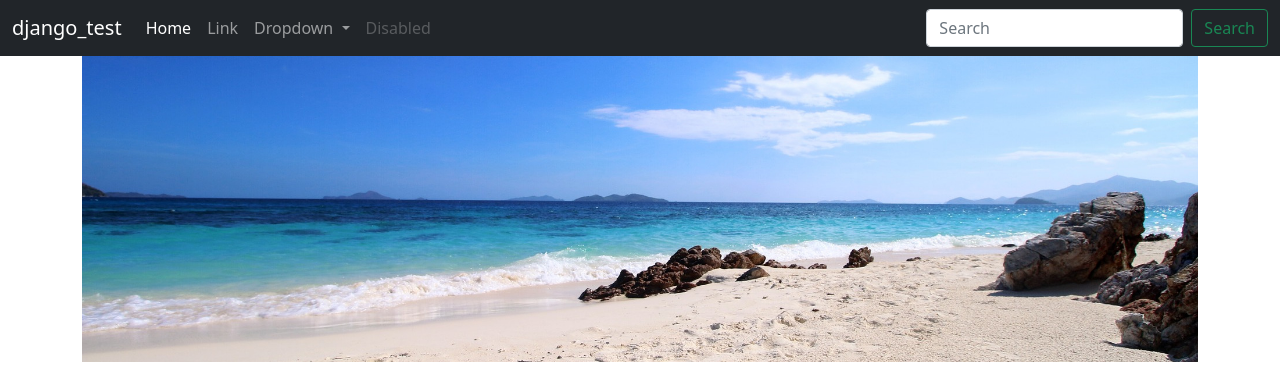
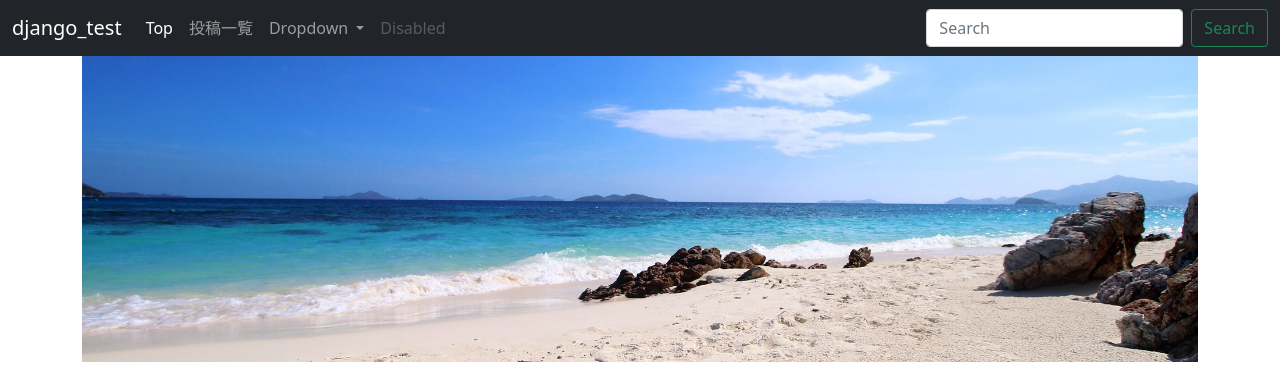
Before and after one commit to KanamiMiyakawa/django_testblog, a Django app: page /posts/ in a window 1280 px wide. Shown: the top 366 px of the page. Run offline with Django 3.2, Linux system fonts and the light colour scheme; data that the repository does not hold is empty.

Commit message:
fix url names

```diff
--- a/pages/templates/pages/top.html
+++ b/pages/templates/pages/top.html
@@ -19,10 +19,10 @@
         <div class="collapse navbar-collapse" id="navbarSupportedContent">
           <ul class="navbar-nav me-auto mb-2 mb-lg-0">
             <li class="nav-item">
-              <a class="nav-link active" aria-current="page" href="#">Home</a>
+              <a class="nav-link active" aria-current="page" href="{% url 'pages_top' %}">Top</a>
             </li>
             <li class="nav-item">
-              <a class="nav-link" href="#">Link</a>
+              <a class="nav-link" href="{% url 'posts_index' %}">投稿一覧</a>
             </li>
             <li class="nav-item dropdown">
               <a class="nav-link dropdown-toggle" href="#" id="navbarDropdown" role="button" data-bs-toggle="dropdown" aria-expanded="false">
--- a/pages/urls.py
+++ b/pages/urls.py
@@ -3,5 +3,5 @@ from django.urls import path
 from . import views
 
 urlpatterns = [
-    path('', views.top, name='top'),
+    path('', views.top, name='pages_top'),
 ]
--- a/posts/templates/posts/detail.html
+++ b/posts/templates/posts/detail.html
@@ -19,10 +19,10 @@
         <div class="collapse navbar-collapse" id="navbarSupportedContent">
           <ul class="navbar-nav me-auto mb-2 mb-lg-0">
             <li class="nav-item">
-              <a class="nav-link active" aria-current="page" href="#">Home</a>
+              <a class="nav-link active" aria-current="page" href="{% url 'pages_top' %}">Top</a>
             </li>
             <li class="nav-item">
-              <a class="nav-link" href="#">Link</a>
+              <a class="nav-link" href="{% url 'posts_index' %}">投稿一覧</a>
             </li>
             <li class="nav-item dropdown">
               <a class="nav-link dropdown-toggle" href="#" id="navbarDropdown" role="button" data-bs-toggle="dropdown" aria-expanded="false">
--- a/posts/templates/posts/index.html
+++ b/posts/templates/posts/index.html
@@ -19,10 +19,10 @@
         <div class="collapse navbar-collapse" id="navbarSupportedContent">
           <ul class="navbar-nav me-auto mb-2 mb-lg-0">
             <li class="nav-item">
-              <a class="nav-link active" aria-current="page" href="#">Home</a>
+              <a class="nav-link active" aria-current="page" href="{% url 'pages_top' %}">Top</a>
             </li>
             <li class="nav-item">
-              <a class="nav-link" href="#">Link</a>
+              <a class="nav-link" href="{% url 'posts_index' %}">投稿一覧</a>
             </li>
             <li class="nav-item dropdown">
               <a class="nav-link dropdown-toggle" href="#" id="navbarDropdown" role="button" data-bs-toggle="dropdown" aria-expanded="false">
@@ -54,7 +54,7 @@
       <h3>最新の投稿</h3>
 
       {% for post in posts.all %}
-        <a href ="{% url 'detail' post.id %}">{{ post.title }}</a>
+        <a href ="{% url 'posts_detail' post.id %}">{{ post.title }}</a>
         <br /><br />
         {{ post.pulished }}
         <br /><br />
--- a/posts/urls.py
+++ b/posts/urls.py
@@ -3,6 +3,6 @@ from django.urls import path
 from . import views
 
 urlpatterns = [
-    path('', views.index, name='index'),
-    path('<int:post_id>/', views.detail, name='detail')
+    path('', views.index, name='posts_index'),
+    path('<int:post_id>/', views.detail, name='posts_detail')
 ]
```
